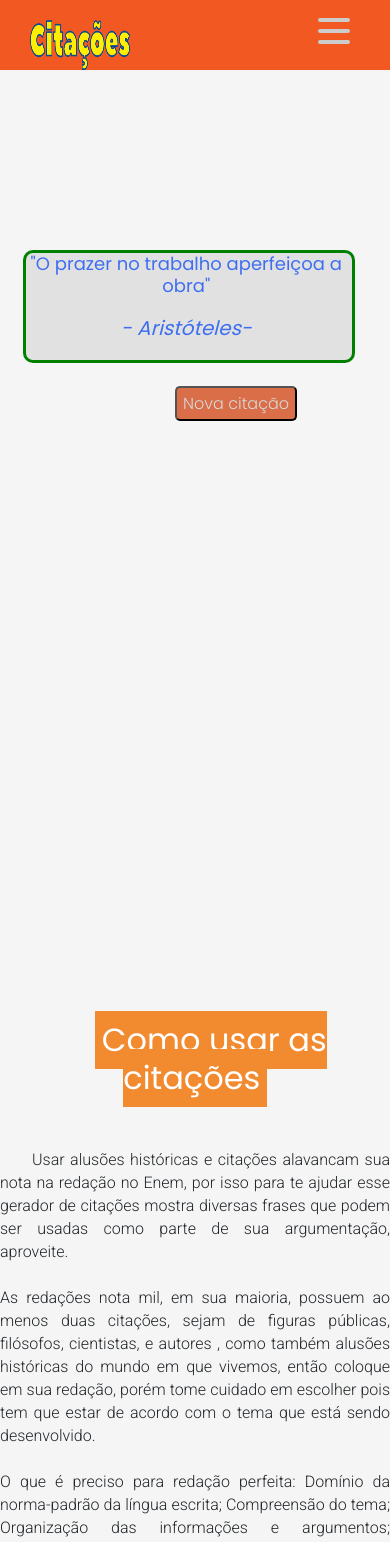
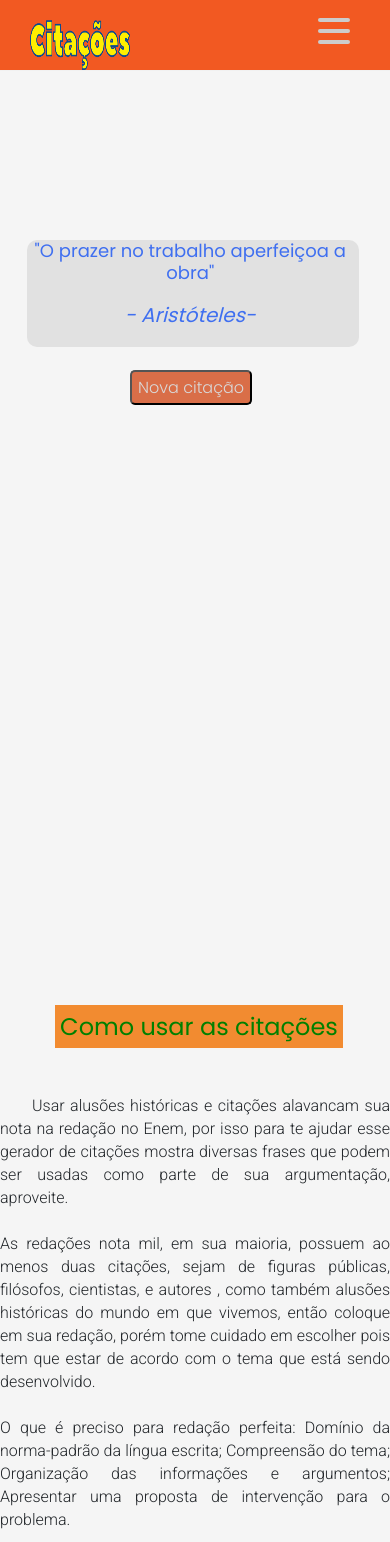
Before and after one commit to eesr05/RandomQuotes, a React (Create React App) app: page / in a window 390 px wide. Shown: the top 1542 px of the page. Built offline with nearby package versions, Linux system fonts and the light colour scheme.

Commit message:
Mudando css

```diff
--- a/src/App.css
+++ b/src/App.css
@@ -78,9 +78,9 @@ mark{
 
 @media(max-width: 768px){
   .quotebox{
-    margin:250px 0 0 23px;
+    margin:240px 0 0 27px;
     width: 85%;
-    border: green 3px solid;
+
     text-align: center;
     display: flex;
   }
@@ -89,7 +89,7 @@ mark{
   }
   #newquote2{
     display: flex;
-    margin: 23px 0 0 175px;
+    margin: 23px 0 0 130px;
     align-items: center;
   }
   #quote{
@@ -97,9 +97,23 @@ mark{
   }
   .maindiv{
     display: grid;
+
     grid-template-columns:repeat(1, auto);
+  }
+  .maindiv-2{
+    margin-right: 25px;
+    margin-left: 2.5rem;
+    border: 2px solid green;
   }
   .footer{
     margin-top: 90rem;
   }
+  mark{
+    text-align: center;
+    color: green;
+    /* line-height: 55px; */
+    white-space: nowrap;
+    font-size:1.5rem;
+    margin-right:1.5rem;
+  }
 }
--- a/src/components/Cardes/styles.css
+++ b/src/components/Cardes/styles.css
@@ -12,6 +12,7 @@
 .maindiv{
   display: grid;
   grid-template-columns:repeat(3, 2fr);
+  text-align: center;
 }
 
 .maindiv-2{
@@ -23,7 +24,7 @@
   width: 235px;
   height: 250px;
   justify-content: center;
-  text-align: center;
+
 }
 
 .maindiv p {
@@ -31,7 +32,7 @@
   text-align: center;
   position: relative;
   font-family: 'Secular One';
-  top: 15% !important;
+  top: 33% !important;
 }
 
 
```
